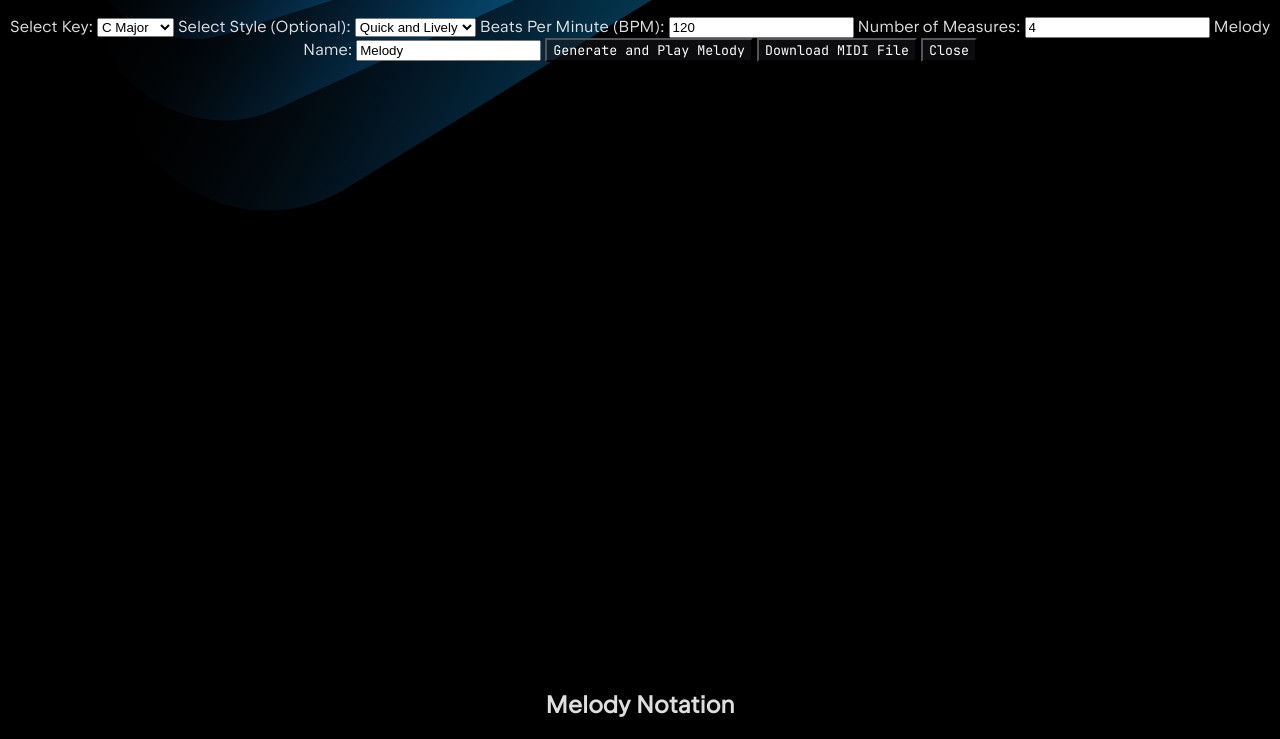
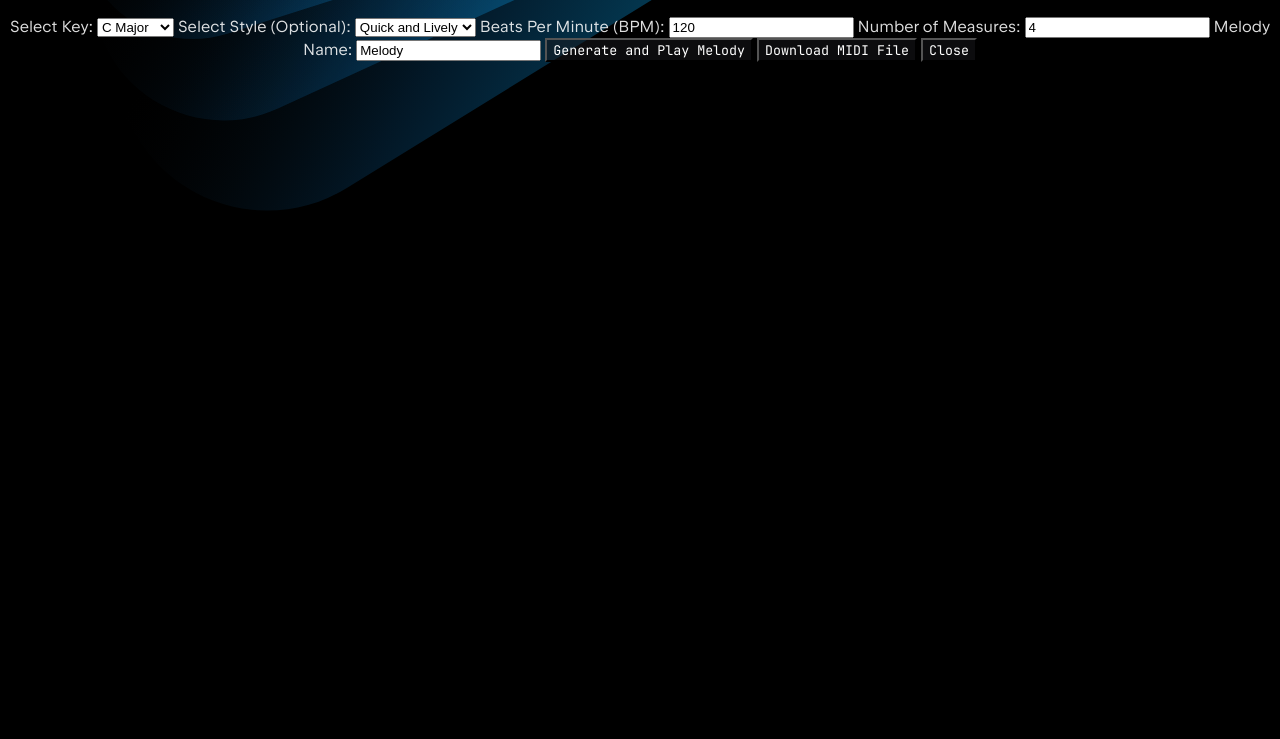
Before and after one commit to dustindeanwrites/melodymusedemo, a website built with Vite: page index.html in a window 1280 px wide. Shown: the part 61-800 px from the top of the page. Built offline with nearby package versions, Linux system fonts and the light colour scheme; a script that the page names is missing.

```diff
--- a/index.html
+++ b/index.html
@@ -59,7 +59,6 @@
 
 <!-- Notation Rendering -->
 <div class="notation-container">
-  <h2>Melody Notation</h2>
   <div id="notation"></div>
 </div>
 
```
